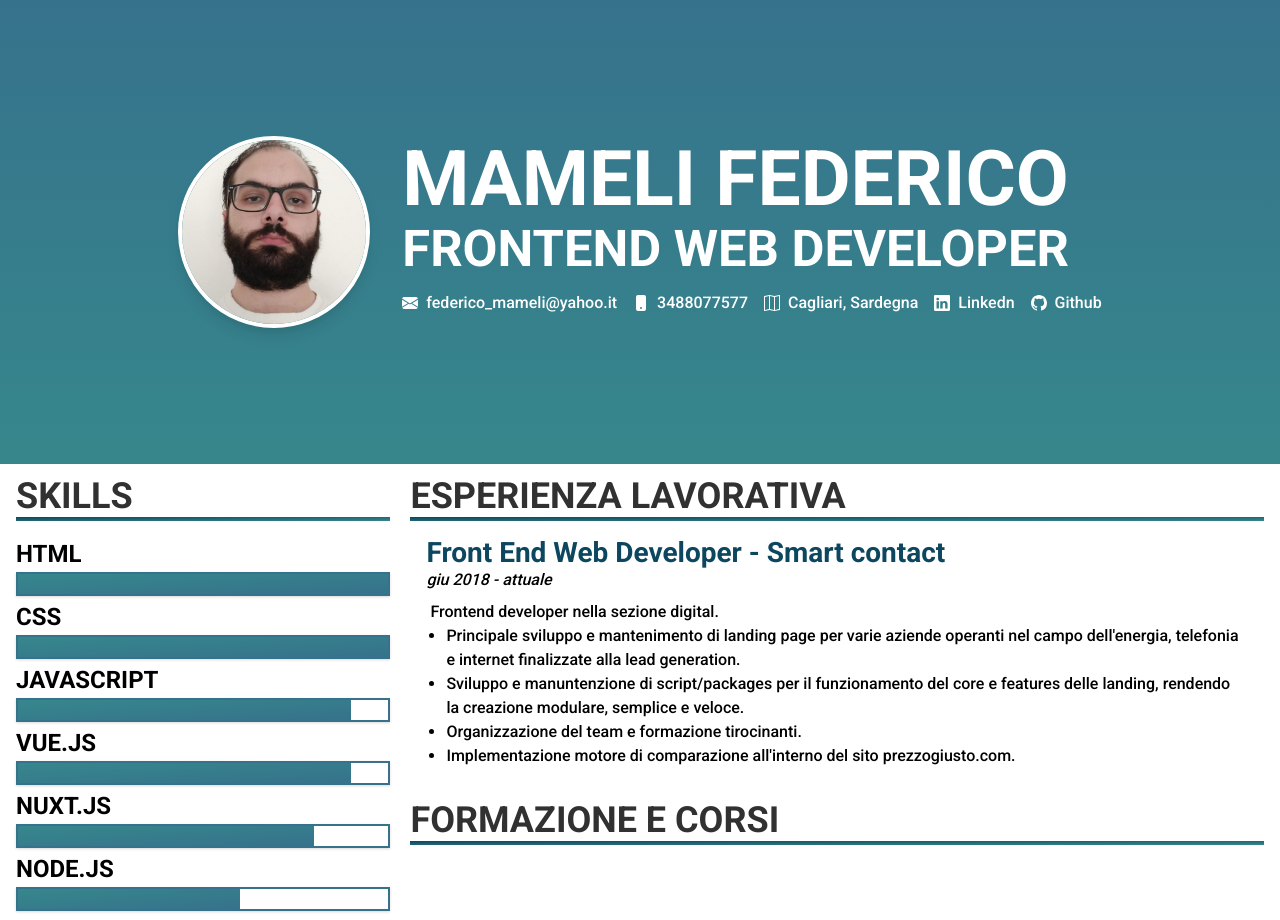
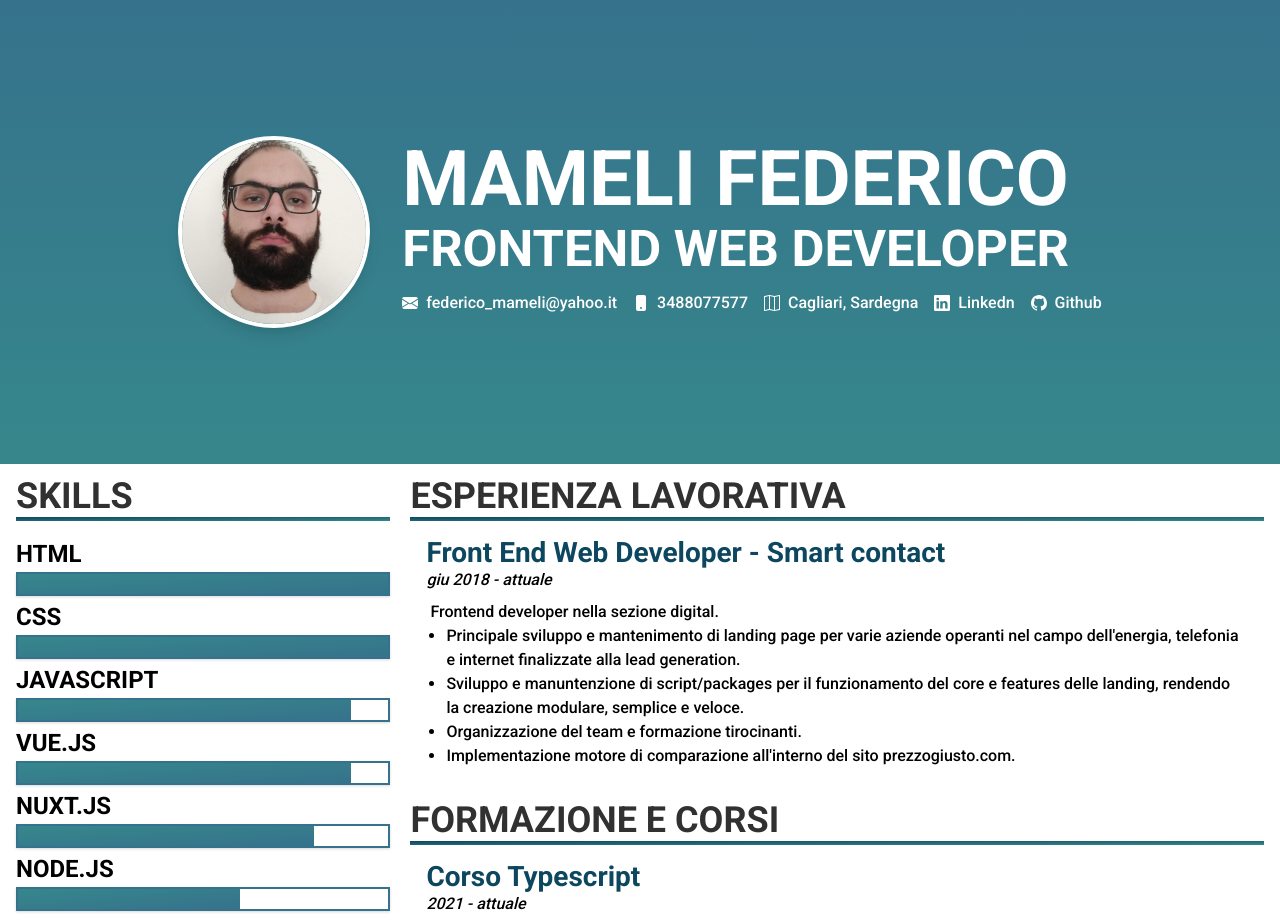
Before and after one commit to fech-dev/resume-2021, a Vue app: page / in a window 1280 px wide. Shown: the top 920 px of the page. Built offline with nearby package versions, Linux system fonts and the light colour scheme.

Commit message:
fix(section-content-card): bind data object

```diff
--- a/src/components/SectionContentCard.vue
+++ b/src/components/SectionContentCard.vue
@@ -1,5 +1,5 @@
 <template functional>
-  <div class="section-content-card" :class="[data.class, data.staticClass]">
+  <div class="section-content-card" v-bind="data">
     <div class="section-content-card__head">
       <h3 class="section-content-card__title text-blue-dark mb-0">
         <slot name="title">
```
